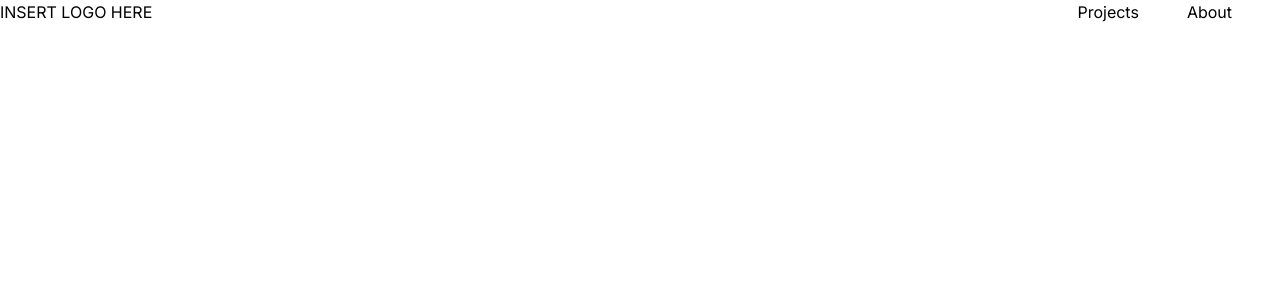
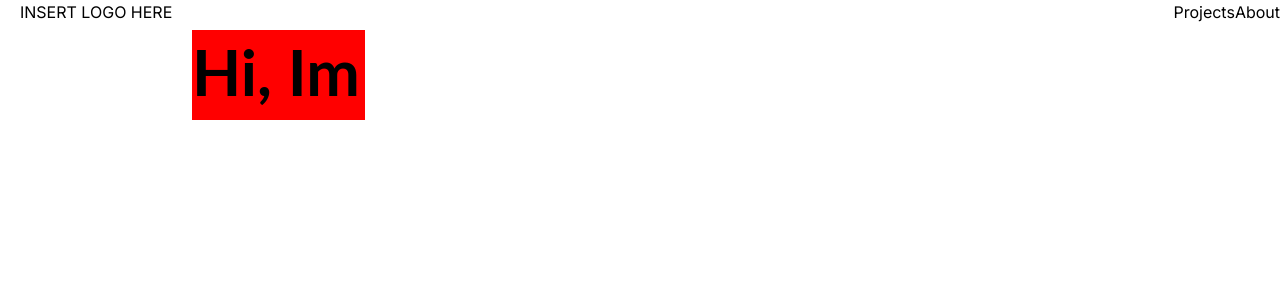
Before and after one commit to apiraam96/portfolio, a Next.js app: page / in a window 1280 px wide. Shown: the top 300 px of the page. Built offline with nearby package versions, Linux system fonts and the light colour scheme.

Commit message:
initializing GSAP

```diff
--- a/app/components/Navbar.tsx
+++ b/app/components/Navbar.tsx
@@ -4,8 +4,8 @@ export default function Navbar() {
   return (
     <>
       <nav>
-        <div className="flex flex-wrap justify-between items center mx-auto max-w-screen-xl">
-          <div>
+        <div className="flex justify-between items-center mx-auto max-w-screen-xl">
+          <div className="pl-5">
             <p>INSERT LOGO HERE</p>
           </div>
         <div className="navbar-links">
--- a/app/globals.css
+++ b/app/globals.css
@@ -7,6 +7,38 @@
   justify-content: space-between;
 }
 
-.navbar-links > * {
+/* .navbar-links > * {
   padding-right: 3em;
+} */
+
+* {
+  box-sizing: border-box;
+  margin: 0;
+  padding: 0;
 }
+
+body {
+  min-height: 100vh;
+}
+
+h1 {
+  position: relative;
+  font-family: Lato, sans-serif;
+  font-size: 5vw;
+  font-weight: bold;
+  padding-left: 15vw;
+  overflow: hidden
+}
+
+h1 .box {
+  position: absolute;
+  bottom: 0;
+  display: inline-block;
+  background: red;
+  height: 1vw;
+  z-index: -1;
+}
+
+h1 .hi {
+  display: inline-block;
+}
--- a/app/page.tsx
+++ b/app/page.tsx
@@ -1,12 +1,53 @@
+"use client";
+
 import Image from "next/image";
 import Navbar from "./components/Navbar";
+import {gsap} from "gsap";
+import { useGSAP } from "@gsap/react";
+import {TextPlugin} from 'gsap/TextPlugin'
+import { RoughEase } from "gsap/EasePack";
+import { useEffect } from "react";
 
 export default function Home() {
+  const words = ["Apiraam.", "A Scientist.", "A Developer."];
+
+  useGSAP(() => {
+    let cursor = gsap.to(".cursor", {
+      opacity: 0,
+      ease: "power2.inOut",
+      repeat: -1,
+    });
+
+    let boxTimeline = gsap.timeline();
+
+    boxTimeline
+      .to(".box", {
+        duration: 1,
+        width: "13.5vw",
+        delay: 0.5,
+        ease: "power4.inOut",
+      })
+      .from('.hi', {duration: 1, y: "7vw", ease: "power3.out"})
+      .to(".box", { duration: 1, height: "7vw", ease: "elastic.out" });
+
+      let masterTimeline = gsap.timeline();
+      words.forEach(word => {
+        let timeline = gsap.timeline()
+        timeline.to('.text', {duration: 1, text: word})
+        masterTimeline.add(timeline)
+      })
+  });
+
   return (
     <main>
       <Navbar />
       <div>
-
+        <h1>
+          <span className="box"></span>
+          <span className="hi">Hi, Im </span>
+          <span className="text"></span>
+          <span className="cursor">_</span>
+        </h1>
       </div>
     </main>
   );
```
Also changed, not shown: package.json (+7 -5 lines), 1 other file (tests, documents, lock files or other folders).
